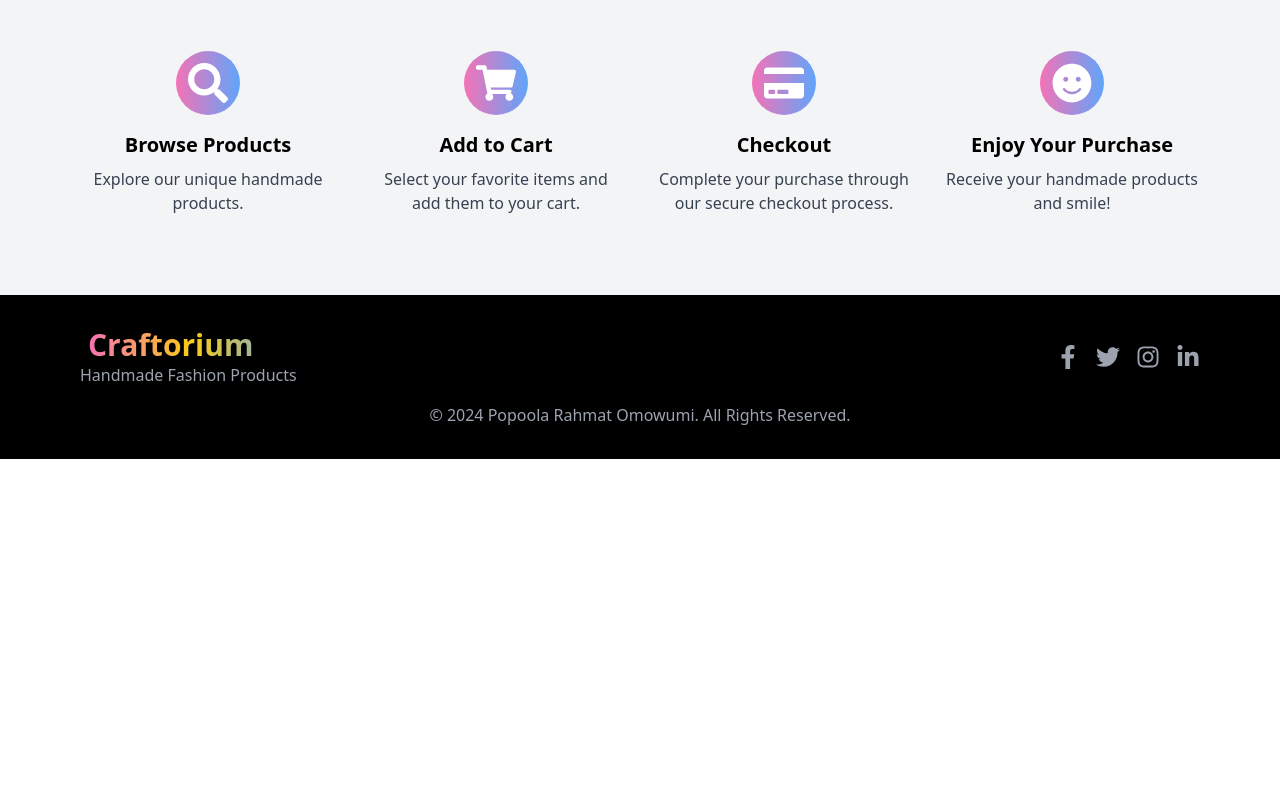
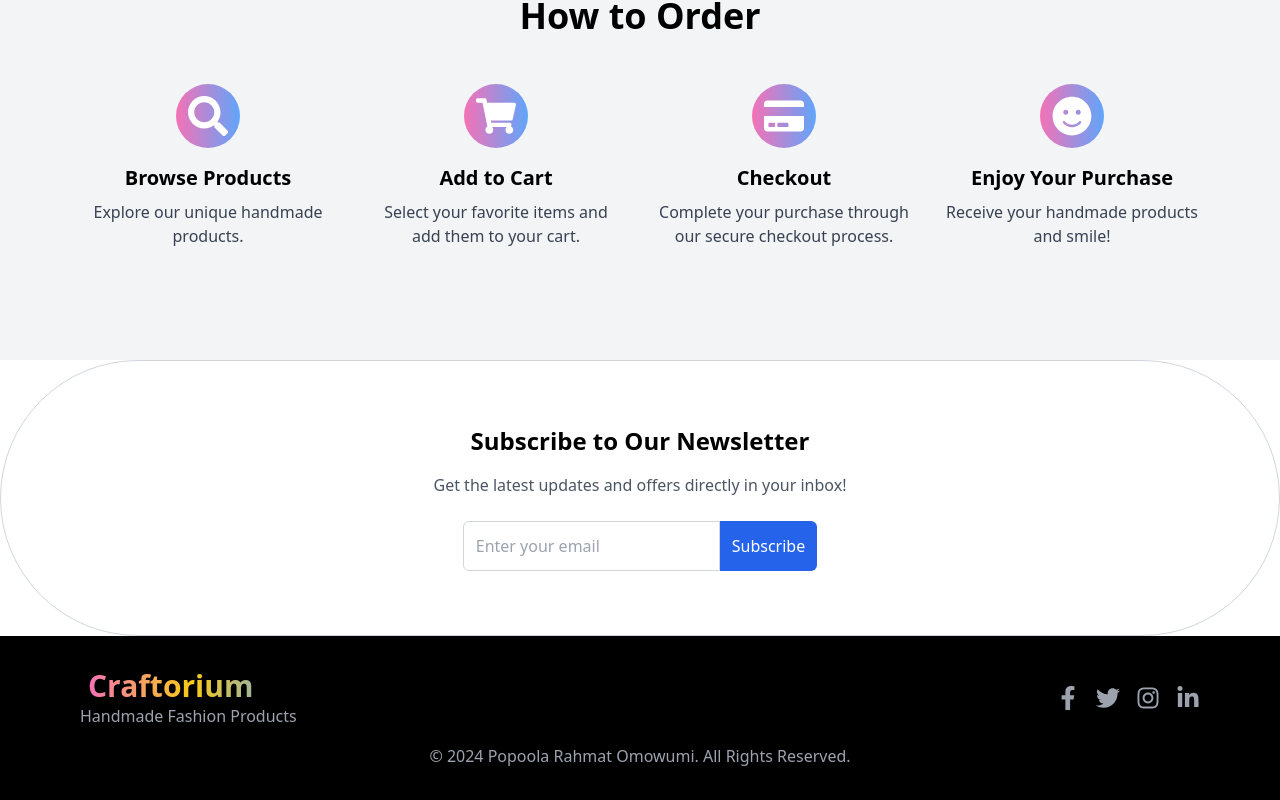
Before and after one commit to Rampop01/Craftorium, a Next.js app: page / in a window 1280 px wide. Shown: the part 1994-2794 px from the top of the page. Before the commit the page ends 2453 px from the top, so only its background shows below. Built offline with nearby package versions, Linux system fonts and the light colour scheme.

Commit message:
added newsletter component

```diff
--- a/src/app/layout.js
+++ b/src/app/layout.js
@@ -1,6 +1,5 @@
 import localFont from "next/font/local";
 import "./globals.css";
-import Footer from "@/components/Footer";
 
 const geistSans = localFont({
   src: "./fonts/GeistVF.woff",
@@ -20,13 +19,14 @@ export const metadata = {
 
 export default function RootLayout({ children }) {
   return (
+    <>
       <html lang="en">
         <body
           className={`${geistSans.variable} ${geistMono.variable} antialiased`}
         >
           {children}
         </body>
-      <Footer />
       </html>
+    </>
   );
 }
--- a/src/app/page.js
+++ b/src/app/page.js
@@ -13,6 +13,8 @@ import WhyUs from "@/components/WhyUs";
 import FeaturedProducts from "@/components/FeaturedProducts";
 import Banner from "@/components/Banner";
 import OrderSteps from "@/components/OrderSteps";
+import Footer from "@/components/Footer";
+import Newsletter from "@/components/Nwsletter";
 
 const Home = () => {
   const logo = "Craftorium";
@@ -48,6 +50,8 @@ const Home = () => {
       <FeaturedProducts />
       <Banner />
       <OrderSteps />
+      <Newsletter />
+      <Footer />
     </div>
   );
 };
--- a/src/components/FeaturedProducts.jsx
+++ b/src/components/FeaturedProducts.jsx
@@ -33,7 +33,7 @@ const products = [
       "https://res.cloudinary.com/dxswouxj5/image/upload/v1729159167/3beaabf0-acdd-45ae-a3a4-79da70642ba2_kdeqze.jpg",
   },
   {
-    id: 6,
+    id: 7,
     image:
       "https://res.cloudinary.com/dxswouxj5/image/upload/v1729159257/981cf7e2-5221-40ba-8c5b-131a7272af93_pv847v.jpg",
   },
--- /dev/null
+++ b/src/components/Nwsletter.jsx
@@ -0,0 +1,50 @@
+"use client";
+import React, { useState } from "react";
+
+const Newsletter = () => {
+  const [email, setEmail] = useState("");
+  const [message, setMessage] = useState("");
+
+  const handleSubmit = (e) => {
+    e.preventDefault();
+    if (email) {
+      // Here you would typically send the email to your backend service
+      setMessage("Thank you for subscribing!");
+      setEmail("");
+    } else {
+      setMessage("Please enter a valid email.");
+    }
+  };
+
+  return (
+    <div className=" py-16 border border-gray-300 rounded-full  ">
+      <div className="container mx-auto flex flex-col items-center text-center ">
+        <h2 className="text-2xl font-bold mb-4">Subscribe to Our Newsletter</h2>
+        <p className="text-gray-600 mb-6">
+          Get the latest updates and offers directly in your inbox!
+        </p>
+
+        <form onSubmit={handleSubmit} className="flex flex-row  max-w-md">
+          <input
+            type="email"
+            placeholder="Enter your email"
+            value={email}
+            onChange={(e) => setEmail(e.target.value)}
+            className="p-3 rounded-l-md border border-gray-300 focus:outline-none focus:ring-2 focus:ring-blue-600"
+            required
+          />
+          <button
+            type="submit"
+            className="bg-blue-600 text-white p-3 rounded-r-md hover:bg-blue-500 focus:outline-none focus:ring-2 focus:ring-blue-500"
+          >
+            Subscribe
+          </button>
+        </form>
+
+        {message && <p className="mt-4 text-green-500">{message}</p>}
+      </div>
+    </div>
+  );
+};
+
+export default Newsletter;
--- a/src/components/OrderSteps.jsx
+++ b/src/components/OrderSteps.jsx
@@ -33,7 +33,7 @@ const OrderSteps = () => {
   ];
 
   return (
-    <div className="py-16 bg-gray-100">
+    <div className="py-24 bg-gray-100">
       <h2 className="text-4xl font-bold text-center mb-8">How to Order</h2>
       <div className="flex flex-col md:flex-row justify-center items-center mx-auto max-w-6xl">
         {steps.map((step, index) => (
--- a/src/components/WhyUs.jsx
+++ b/src/components/WhyUs.jsx
@@ -47,6 +47,7 @@ const WhyUs = () => {
               className="bg-white shadow-md p-6 rounded-lg text-center"
             >
               <div className="mb-4">{feature.icon}</div>
+              <hr />
               <h3 className="text-xl font-semibold mb-2 text-gray-700">
                 {feature.title}
               </h3>
```
Lines whose indentation alone changed are shown as unchanged.
